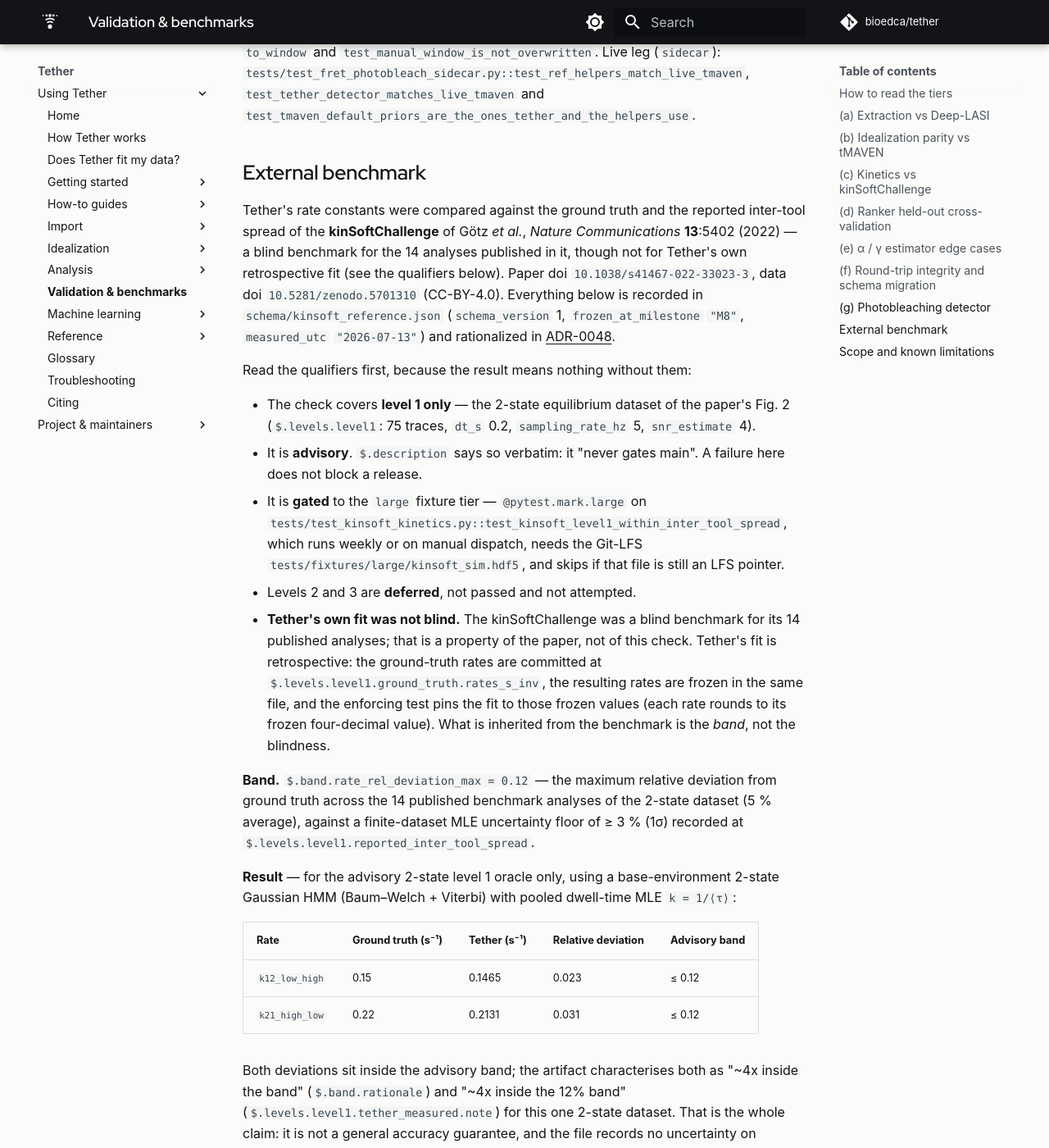
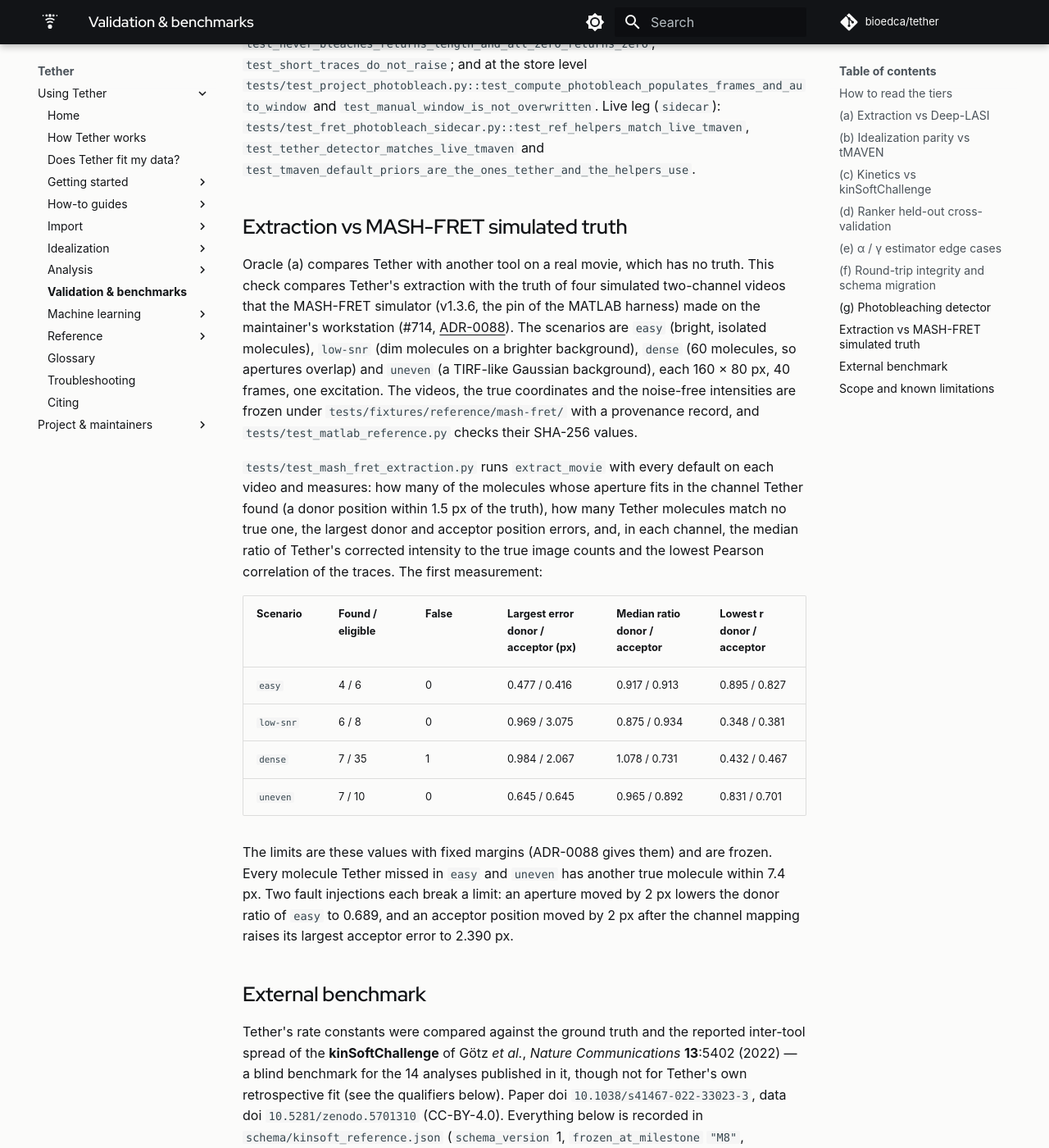
Before and after one commit to bioedca/tether, an MkDocs documentation site: the page built from docs/validation.md, in a window 1280 px wide and 1400 px high, scrolled down 17540 px. Shown: the whole window at 82% size. Built offline with MkDocs 1.6.1 and Material for MkDocs 9.7.7, drawn with Linux system fonts in a browser that asks for light colours; comment, search, counter and statistics services are not loaded; the version menu is left out; some of the changed text lies outside the part shown.

Commit message:
test(imaging): extraction keeps frozen limits on MASH-FRET simulated truth (#714)
tests/test_mash_fret_extraction.py runs extract_movie on the four frozen MASH-FRET videos
(easy, low-snr, dense, uneven) and compares detection, false detections, position error and
intensity with the simulated truth. The limits come from the first measurement at 7ec756a
with fixed margins (ADR-0088). A 2 px aperture shift and a 2 px acceptor mapping shift each
break a limit.

tether_run_job.m now reports the MATLAB release only after the task ends, so a Windows
launcher that returns early writes no record. ADR-0088, docs/validation.md, PROVENANCE.md
and NOTICE describe the set.

```diff
--- a/docs/validation.md
+++ b/docs/validation.md
@@ -81,6 +81,7 @@ Which tier each oracle's *headline* assertion lives in:
 | (e) α / γ estimators | required matrix | yes |
 | (f) Round-trip and schema integrity | required matrix (plus the required `schema-guard` job) | yes; the live tMAVEN-opens leg is `sidecar` |
 | (g) Photobleach detector | required matrix | yes; the live tMAVEN leg is `sidecar` |
+| Extraction vs MASH-FRET simulated truth | required matrix | yes |
 
 ## (a) Extraction vs Deep-LASI
 
@@ -593,6 +594,38 @@ and `test_manual_window_is_not_overwritten`. Live leg (`sidecar`):
 `test_tether_detector_matches_live_tmaven` and
 `test_tmaven_default_priors_are_the_ones_tether_and_the_helpers_use`.
 
+## Extraction vs MASH-FRET simulated truth
+
+Oracle (a) compares Tether with another tool on a real movie, which has no truth. This check
+compares Tether's extraction with the truth of four simulated two-channel videos that the
+MASH-FRET simulator (v1.3.6, the pin of the MATLAB harness) made on the maintainer's
+workstation (#714, [ADR-0088](adr/0088-extraction-test-on-mash-fret-simulated-videos.md)). The
+scenarios are `easy` (bright, isolated molecules), `low-snr` (dim molecules on a brighter
+background), `dense` (60 molecules, so apertures overlap) and `uneven` (a TIRF-like Gaussian
+background), each 160 × 80 px, 40 frames, one excitation. The videos, the true coordinates and
+the noise-free intensities are frozen under `tests/fixtures/reference/mash-fret/` with a
+provenance record, and `tests/test_matlab_reference.py` checks their SHA-256 values.
+
+`tests/test_mash_fret_extraction.py` runs `extract_movie` with every default on each video and
+measures: how many of the molecules whose aperture fits in the channel Tether found (a donor
+position within 1.5 px of the truth), how many Tether molecules match no true one, the largest
+donor and acceptor position errors, and, in each channel, the median ratio of Tether's corrected
+intensity to the true image counts and the lowest Pearson correlation of the traces. The first
+measurement:
+
+| Scenario | Found / eligible | False | Largest error donor / acceptor (px) | Median ratio donor / acceptor | Lowest r donor / acceptor |
+| --- | --- | --- | --- | --- | --- |
+| `easy` | 4 / 6 | 0 | 0.477 / 0.416 | 0.917 / 0.913 | 0.895 / 0.827 |
+| `low-snr` | 6 / 8 | 0 | 0.969 / 3.075 | 0.875 / 0.934 | 0.348 / 0.381 |
+| `dense` | 7 / 35 | 1 | 0.984 / 2.067 | 1.078 / 0.731 | 0.432 / 0.467 |
+| `uneven` | 7 / 10 | 0 | 0.645 / 0.645 | 0.965 / 0.892 | 0.831 / 0.701 |
+
+The limits are these values with fixed margins (ADR-0088 gives them) and are frozen. Every
+molecule Tether missed in `easy` and `uneven` has another true molecule within 7.4 px. Two
+fault injections each break a limit: an aperture moved by 2 px lowers the donor ratio of `easy`
+to 0.689, and an acceptor position moved by 2 px after the channel mapping raises its largest
+acceptor error to 2.390 px.
+
 ## External benchmark
 
 Tether's rate constants were compared against the ground truth and the reported inter-tool
```
Also changed, not shown: docs/adr/0088-extraction-test-on-mash-fret-simulated-videos.md (added, +142 -0 lines), docs/adr/README.md (+1 -0 lines), 7 other files.
